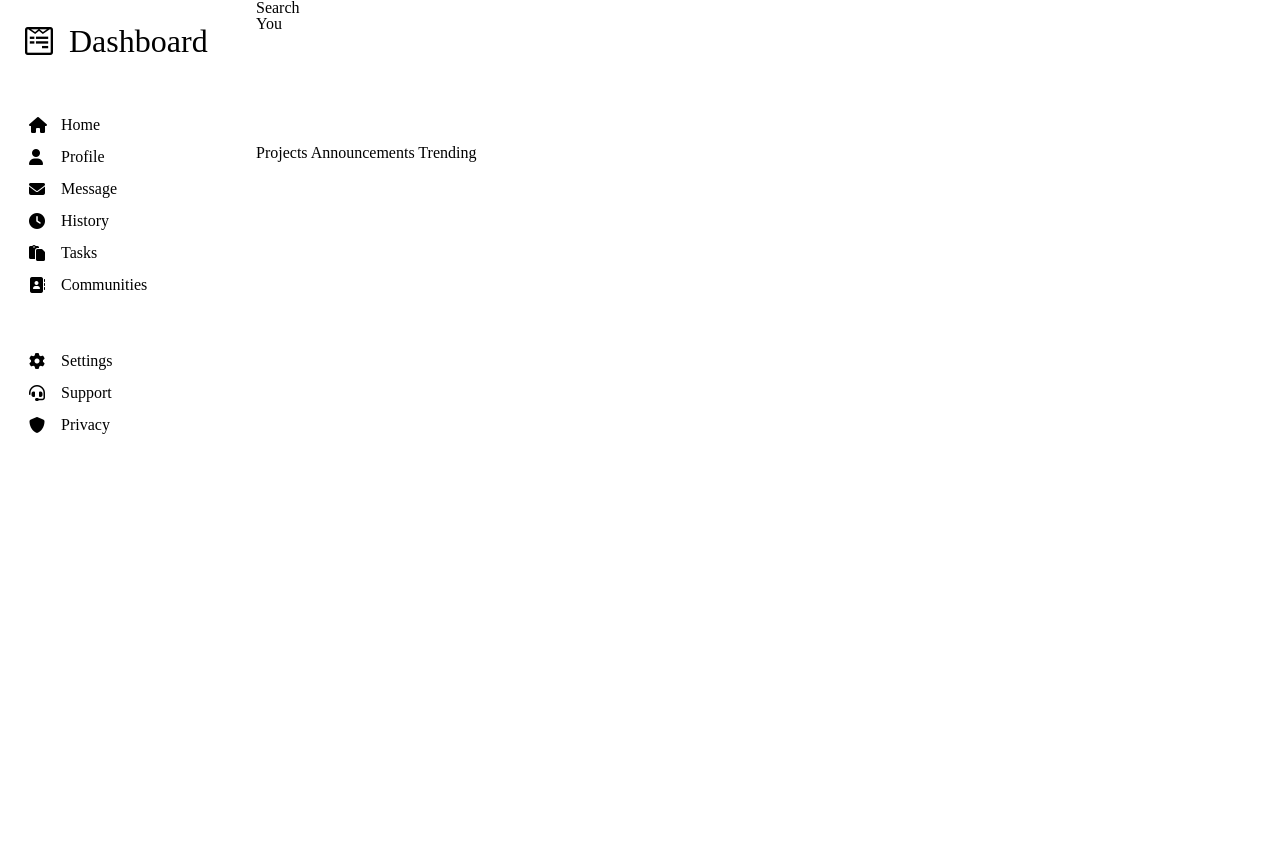
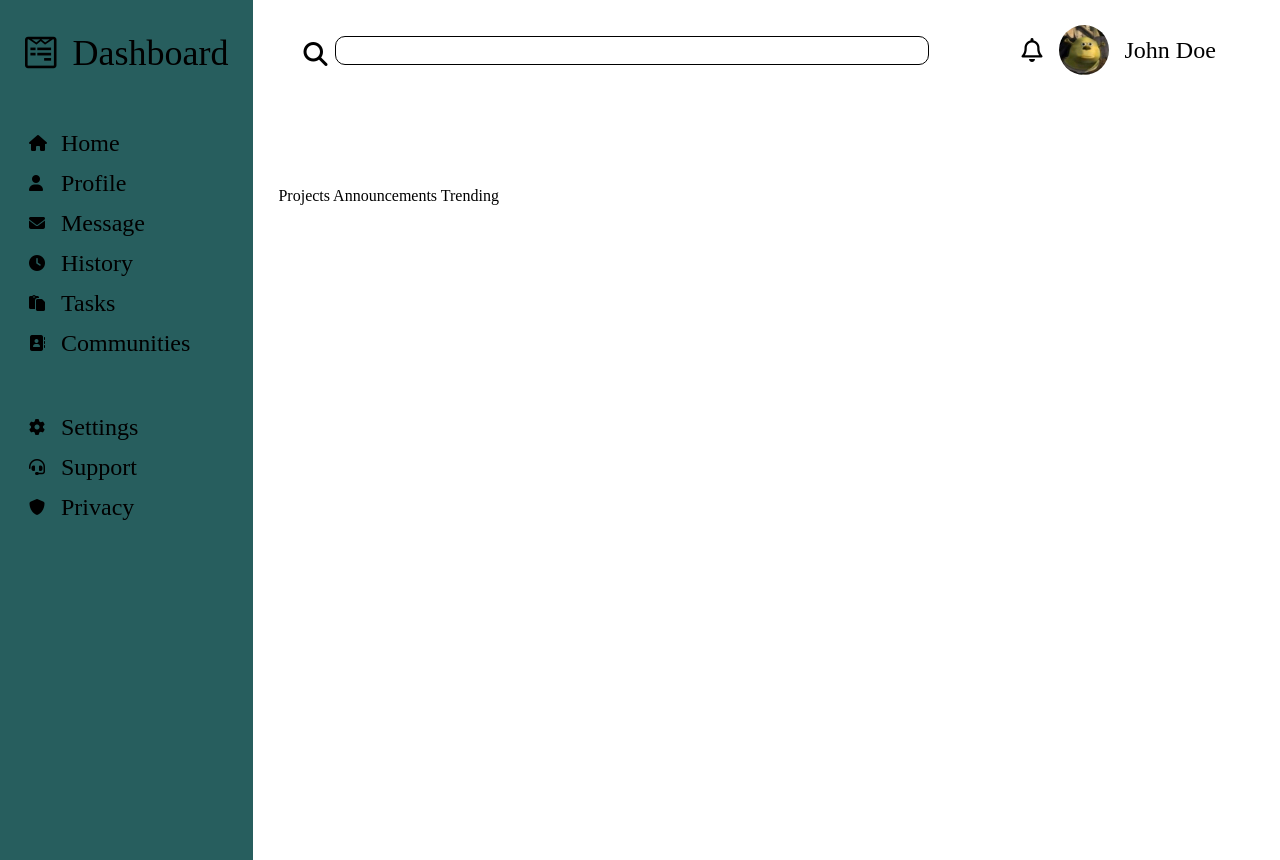
Before and after one commit to OpTudor/admin_dashboard, a plain HTML site: page index.html in a window 1280 px wide. Drawn offline with Linux system fonts and the light colour scheme.

Commit message:
Half the header done + shrek

```diff
--- a/index.html
+++ b/index.html
@@ -61,8 +61,15 @@
       <div class="main-page">
         <div class="header">
           <div class="first-header">
-            <div class="search">Search</div>
-            <div class="account">You</div>
+            <div class="search">
+              <i class="fa-solid fa-magnifying-glass"></i>
+              <input type="text" />
+            </div>
+            <div class="account">
+              <i class="fa-regular fa-bell"></i>
+              <div class="pfp"><img src="./images/shrek.jpg" /></div>
+              <div>John Doe</div>
+            </div>
           </div>
           <div class="second-header"></div>
         </div>
--- a/style.css
+++ b/style.css
@@ -3,18 +3,19 @@ body {
 }
 .container {
   display: grid;
-  grid-template-columns: repeat(5, 1fr);
+  grid-template-columns: repeat(6, 1fr);
 }
 .main-page {
-  grid-column: 2/6;
+  grid-column: 2/7;
 }
 
 .sidebar {
   display: flex;
   flex-direction: column;
   gap: 60px;
-  padding: 25px;
+  padding: 35px 25px 25px 25px;
   height: 100vh;
+  background-color: rgb(39, 94, 94);
 }
 .nav-buttons,
 .other-buttons {
@@ -25,18 +26,15 @@ body {
 .button-container {
   margin-left: 4px;
   display: flex;
+  align-items: center;
   gap: 1rem;
 }
 .fa-solid {
   height: 16px;
   width: 16px;
 }
-.fa-xl {
-  height: 32px;
-  width: 32px;
-}
 .logo {
-  font-size: 32px;
+  font-size: 36px;
   display: flex;
   gap: 1rem;
 }
@@ -44,8 +42,48 @@ body {
 .main-page {
   display: flex;
   flex-direction: column;
+  padding: 25px;
 }
 
 .header {
   height: 17%;
+  padding: 0px 25px 25px 25px;
 }
+.first-header {
+  display: flex;
+  gap: 10%;
+  font-size: 24px;
+}
+
+.button-container > div {
+  font-size: 24px;
+}
+
+.account {
+  flex: 1;
+  display: flex;
+  align-items: center;
+  gap: 1rem;
+}
+
+.search {
+  flex: 3;
+  display: flex;
+  gap: 1rem;
+  align-items: center;
+}
+input {
+  flex: 1;
+  border: 1px solid;
+  border-radius: 10px;
+  padding-left: 10px;
+  height: 25px;
+}
+img {
+  max-width: 100%;
+  max-height: 100%;
+  border-radius: 50%;
+}
+.pfp {
+  height: 50px;
+}
```
Also changed, not shown: images/shrek.jpg (added).
